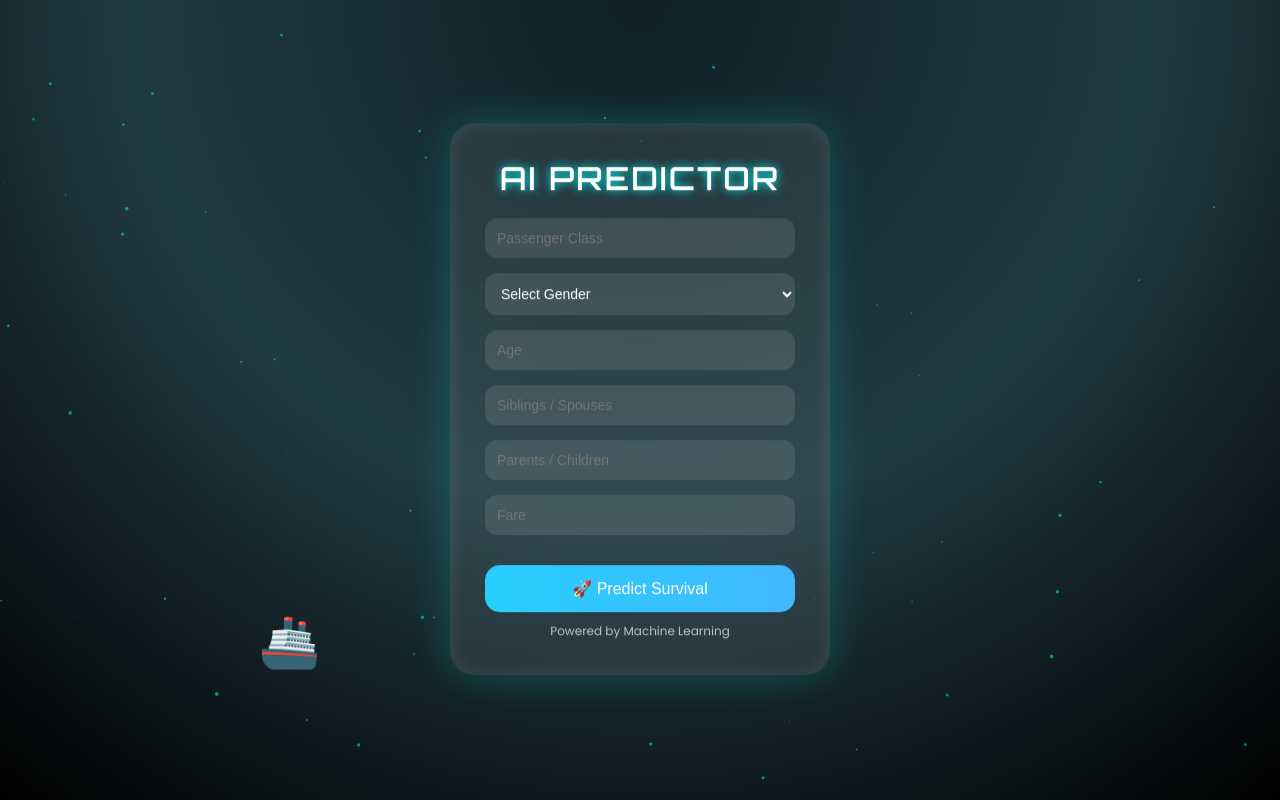
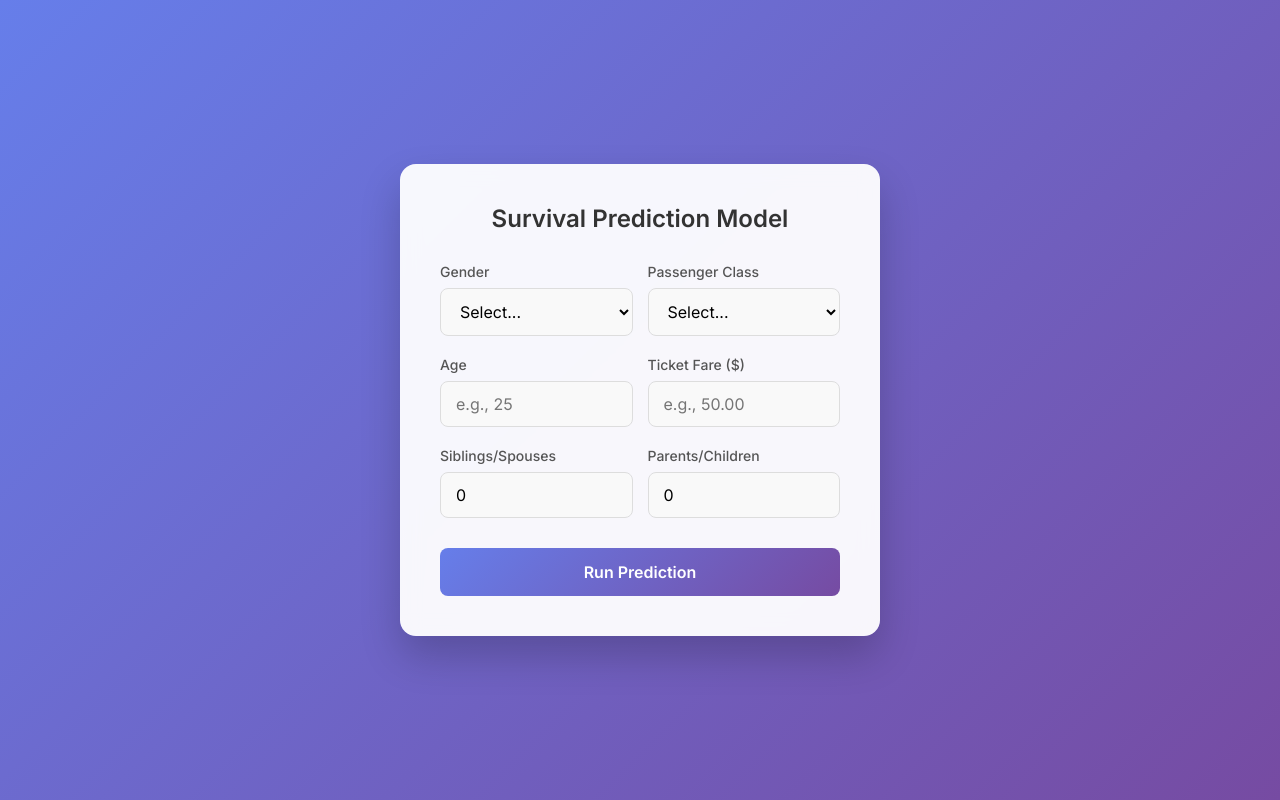
Before and after one commit to omvedani07-glitch/2Ai1__10, a Flask app: page / in a window 1280 px wide. Run offline with Flask 3, Linux system fonts and the light colour scheme; parts of the project's set-up code (start-up, migrations or seed data) failed here and were passed over.

Commit message:
Update index.html

```diff
--- a/templates/index.html
+++ b/templates/index.html
@@ -3,284 +3,151 @@
 <head>
     <meta charset="UTF-8">
     <meta name="viewport" content="width=device-width, initial-scale=1.0">
-
-<title>Titanic AI Predictor</title>
-
-<link href="https://fonts.googleapis.com/css2?family=Orbitron:wght@400;600&family=Poppins:wght@300;400;600&display=swap" rel="stylesheet">
-
+    <title>Survival Predictor</title>
+    <link href="https://fonts.googleapis.com/css2?family=Inter:wght@400;500;600&display=swap" rel="stylesheet">
     <style>
-
-/* 🔥 RESET */
-*{
-    margin:0;
-    padding:0;
-    box-sizing:border-box;
+        * {
+            box-sizing: border-box;
+            margin: 0;
+            padding: 0;
+            font-family: 'Inter', sans-serif;
         }
 
-body{
-    font-family: 'Poppins', sans-serif;
-    height:100vh;
-    overflow:hidden;
-    background: radial-gradient(circle at top, #0f2027, #203a43, #000);
-    color:white;
+        body {
+            background: linear-gradient(135deg, #667eea 0%, #764ba2 100%);
+            min-height: 100vh;
+            display: flex;
+            justify-content: center;
+            align-items: center;
+            padding: 20px;
         }
 
-/* 🌌 PARTICLE BACKGROUND */
-canvas{
-    position:fixed;
-    top:0;
-    left:0;
-    z-index:0;
+        .card {
+            background: rgba(255, 255, 255, 0.95);
+            padding: 40px;
+            border-radius: 16px;
+            box-shadow: 0 20px 40px rgba(0, 0, 0, 0.2);
+            width: 100%;
+            max-width: 480px;
+            backdrop-filter: blur(10px);
         }
 
-/* 🚢 FLOATING SHIP */
-.ship{
-    position:absolute;
-    bottom:120px;
-    left:-200px;
-    font-size:50px;
-    animation: sail 25s linear infinite;
+        h2 {
+            text-align: center;
+            color: #333;
+            margin-bottom: 30px;
+            font-weight: 600;
         }
 
-@keyframes sail{
-    0%{ left:-200px; }
-    100%{ left:120%; }
+        .form-group {
+            margin-bottom: 20px;
         }
 
-/* 🌊 GLASS CARD */
-.container{
-    position:relative;
-    z-index:2;
-    width:380px;
-    margin:auto;
-    top:50%;
-    transform:translateY(-50%);
-    padding:35px;
-
-    background: rgba(255,255,255,0.08);
-    backdrop-filter: blur(20px);
-
-    border-radius:25px;
-    box-shadow:
-        0 0 40px rgba(0,255,255,0.2),
-        inset 0 0 20px rgba(255,255,255,0.1);
-
-    animation: float 6s ease-in-out infinite;
+        label {
+            display: block;
+            margin-bottom: 8px;
+            color: #555;
+            font-size: 14px;
+            font-weight: 500;
         }
 
-@keyframes float{
-    0%,100%{ transform:translateY(-50%) translateY(0); }
-    50%{ transform:translateY(-50%) translateY(-10px); }
+        input[type="number"], select {
+            width: 100%;
+            padding: 12px 15px;
+            border: 1px solid #ddd;
+            border-radius: 8px;
+            font-size: 16px;
+            transition: all 0.3s ease;
+            background-color: #f9f9f9;
         }
 
-/* 🧠 TITLE */
-h1{
-    font-family:'Orbitron', sans-serif;
-    text-align:center;
-    margin-bottom:20px;
-    letter-spacing:2px;
-    text-shadow:0 0 10px cyan;
+        input[type="number"]:focus, select:focus {
+            border-color: #667eea;
+            box-shadow: 0 0 0 3px rgba(102, 126, 234, 0.2);
+            outline: none;
+            background-color: #fff;
         }
 
-/* INPUT GROUP */
-.input-group{
-    position:relative;
-    margin:15px 0;
+        .grid-2 {
+            display: grid;
+            grid-template-columns: 1fr 1fr;
+            gap: 15px;
         }
 
-input, select{
-    width:100%;
-    padding:12px;
-    border:none;
-    border-radius:12px;
-    outline:none;
-    background: rgba(255,255,255,0.1);
-    color:white;
-    font-size:14px;
-    transition:0.3s;
+        .btn-submit {
+            width: 100%;
+            padding: 14px;
+            background: linear-gradient(135deg, #667eea 0%, #764ba2 100%);
+            color: white;
+            border: none;
+            border-radius: 8px;
+            font-size: 16px;
+            font-weight: 600;
+            cursor: pointer;
+            transition: transform 0.2s, box-shadow 0.2s;
+            margin-top: 10px;
         }
 
-/* glow focus */
-input:focus, select:focus{
-    box-shadow:0 0 10px cyan;
-    transform:scale(1.05);
+        .btn-submit:hover {
+            transform: translateY(-2px);
+            box-shadow: 0 5px 15px rgba(118, 75, 162, 0.4);
         }
-
-/* 🔥 BUTTON */
-button{
-    width:100%;
-    padding:14px;
-    border:none;
-    border-radius:15px;
-    font-size:16px;
-    color:white;
-    cursor:pointer;
-
-    background: linear-gradient(270deg,#00f2fe,#4facfe,#00f2fe);
-    background-size:600% 600%;
-    animation: gradient 6s ease infinite;
-
-    margin-top:15px;
-    position:relative;
-    overflow:hidden;
-}
-
-@keyframes gradient{
-    0%{background-position:0%}
-    50%{background-position:100%}
-    100%{background-position:0%}
-}
-
-/* shine effect */
-button::before{
-    content:'';
-    position:absolute;
-    top:0;
-    left:-100%;
-    width:100%;
-    height:100%;
-    background:linear-gradient(120deg,transparent,rgba(255,255,255,0.6),transparent);
-}
-
-button:hover::before{
-    left:100%;
-    transition:0.6s;
-}
-
-button:hover{
-    transform:scale(1.08);
-    box-shadow:0 0 20px cyan;
-}
-
-/* LOADER */
-.loader{
-    display:none;
-    text-align:center;
-    margin-top:15px;
-    font-size:14px;
-    color:#00f2fe;
-}
-
-/* FOOTER TEXT */
-.footer{
-    text-align:center;
-    margin-top:10px;
-    font-size:12px;
-    opacity:0.7;
-}
-
     </style>
 </head>
-
 <body>
 
-<!-- 🌌 PARTICLE CANVAS -->
-<canvas id="particles"></canvas>
+    <div class="card">
+        <h2>Survival Prediction Model</h2>
+        <form action="/predict" method="POST">
 
-<!-- 🚢 SHIP -->
-<div class="ship">🚢</div>
-
-<!-- 🧠 MAIN UI -->
-<div class="container">
-
-<h1>AI PREDICTOR</h1>
-
-<form action="/predict" method="post" onsubmit="showLoader()">
-
-<div class="input-group">
-<input type="number" name="Pclass" placeholder="Passenger Class" required>
-</div>
-
-<div class="input-group">
-<select name="Sex" required>
-<option disabled selected>Select Gender</option>
+            <div class="grid-2">
+                <div class="form-group">
+                    <label for="Sex">Gender</label>
+                    <select name="Sex" id="Sex" required>
+                        <option value="" disabled selected>Select...</option>
                         <option value="male">Male</option>
                         <option value="female">Female</option>
                     </select>
                 </div>
 
-<div class="input-group">
-<input type="number" step="any" name="Age" placeholder="Age" required>
+                <div class="form-group">
+                    <label for="Pclass">Passenger Class</label>
+                    <select name="Pclass" id="Pclass" required>
+                        <option value="" disabled selected>Select...</option>
+                        <option value="1">1st Class</option>
+                        <option value="2">2nd Class</option>
+                        <option value="3">3rd Class</option>
+                    </select>
+                </div>
             </div>
 
-<div class="input-group">
-<input type="number" name="SibSp" placeholder="Siblings / Spouses" required>
+            <div class="grid-2">
+                <div class="form-group">
+                    <label for="Age">Age</label>
+                    <input type="number" step="0.1" name="Age" id="Age" placeholder="e.g., 25" required>
                 </div>
 
-<div class="input-group">
-<input type="number" name="Parch" placeholder="Parents / Children" required>
+                <div class="form-group">
+                    <label for="Fare">Ticket Fare ($)</label>
+                    <input type="number" step="0.01" name="Fare" id="Fare" placeholder="e.g., 50.00" required>
+                </div>
             </div>
 
-<div class="input-group">
-<input type="number" step="any" name="Fare" placeholder="Fare" required>
+            <div class="grid-2">
+                <div class="form-group">
+                    <label for="SibSp">Siblings/Spouses</label>
+                    <input type="number" name="SibSp" id="SibSp" value="0" min="0" required>
                 </div>
 
-<button type="submit">🚀 Predict Survival</button>
-
-<div class="loader" id="loader">🔮 AI is thinking...</div>
-
-</form>
-
-<div class="footer">Powered by Machine Learning</div>
-
+                <div class="form-group">
+                    <label for="Parch">Parents/Children</label>
+                    <input type="number" name="Parch" id="Parch" value="0" min="0" required>
+                </div>
             </div>
 
-<!-- ⚡ PARTICLE ANIMATION -->
-<script>
-
-const canvas = document.getElementById("particles");
-const ctx = canvas.getContext("2d");
-
-canvas.width = window.innerWidth;
-canvas.height = window.innerHeight;
-
-let particles = [];
-
-for(let i=0;i<80;i++){
-    particles.push({
-        x: Math.random()*canvas.width,
-        y: Math.random()*canvas.height,
-        r: Math.random()*2,
-        d: Math.random()*1
-    });
-}
-
-function draw(){
-    ctx.clearRect(0,0,canvas.width,canvas.height);
-
-    ctx.fillStyle="rgba(0,255,255,0.5)";
-    ctx.beginPath();
-
-    for(let i=0;i<particles.length;i++){
-        let p = particles[i];
-        ctx.moveTo(p.x,p.y);
-        ctx.arc(p.x,p.y,p.r,0,Math.PI*2,true);
-    }
-
-    ctx.fill();
-    update();
-}
-
-function update(){
-    for(let i=0;i<particles.length;i++){
-        let p = particles[i];
-        p.y += p.d;
-
-        if(p.y > canvas.height){
-            particles[i].y = 0;
-            particles[i].x = Math.random()*canvas.width;
-        }
-    }
-}
-
-setInterval(draw,33);
-
-/* loader */
-function showLoader(){
-    document.getElementById("loader").style.display="block";
-}
-
-</script>
+            <button type="submit" class="btn-submit">Run Prediction</button>
+        </form>
+    </div>
 
 </body>
 </html>
```
Lines whose indentation alone changed are shown as unchanged.
